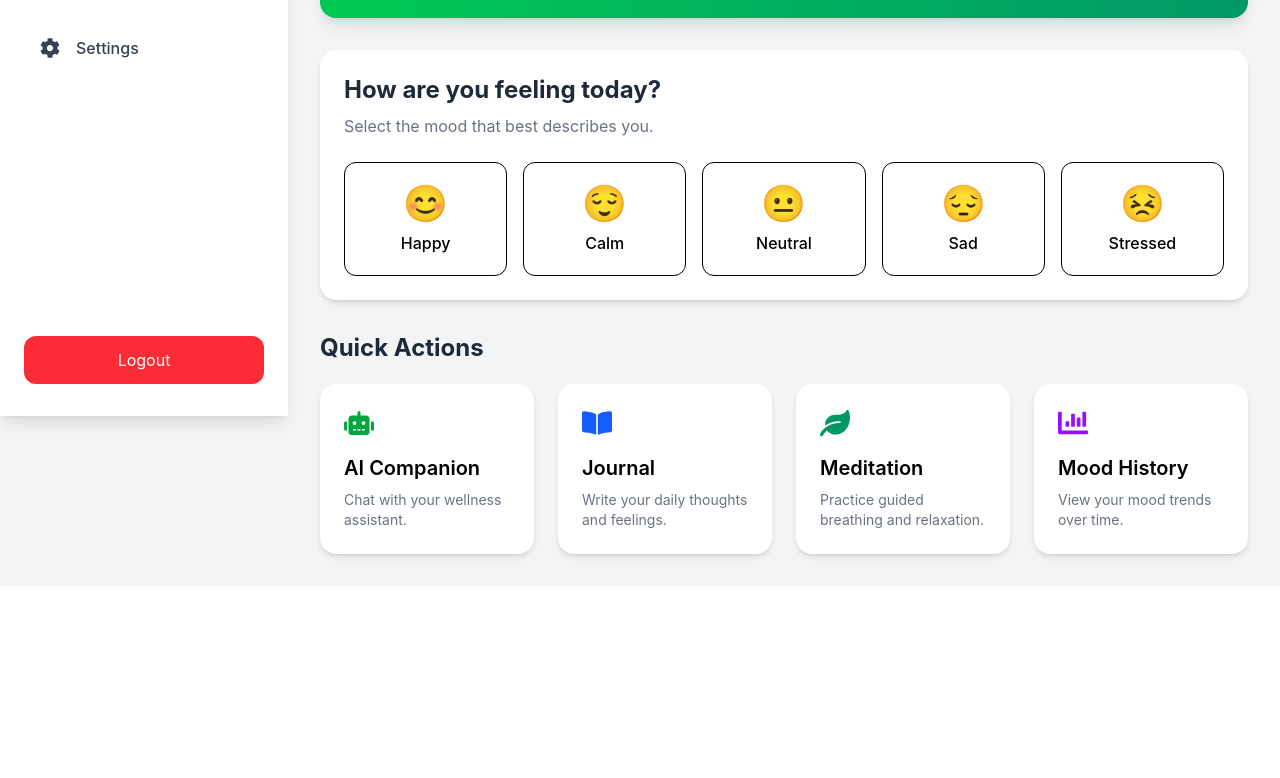
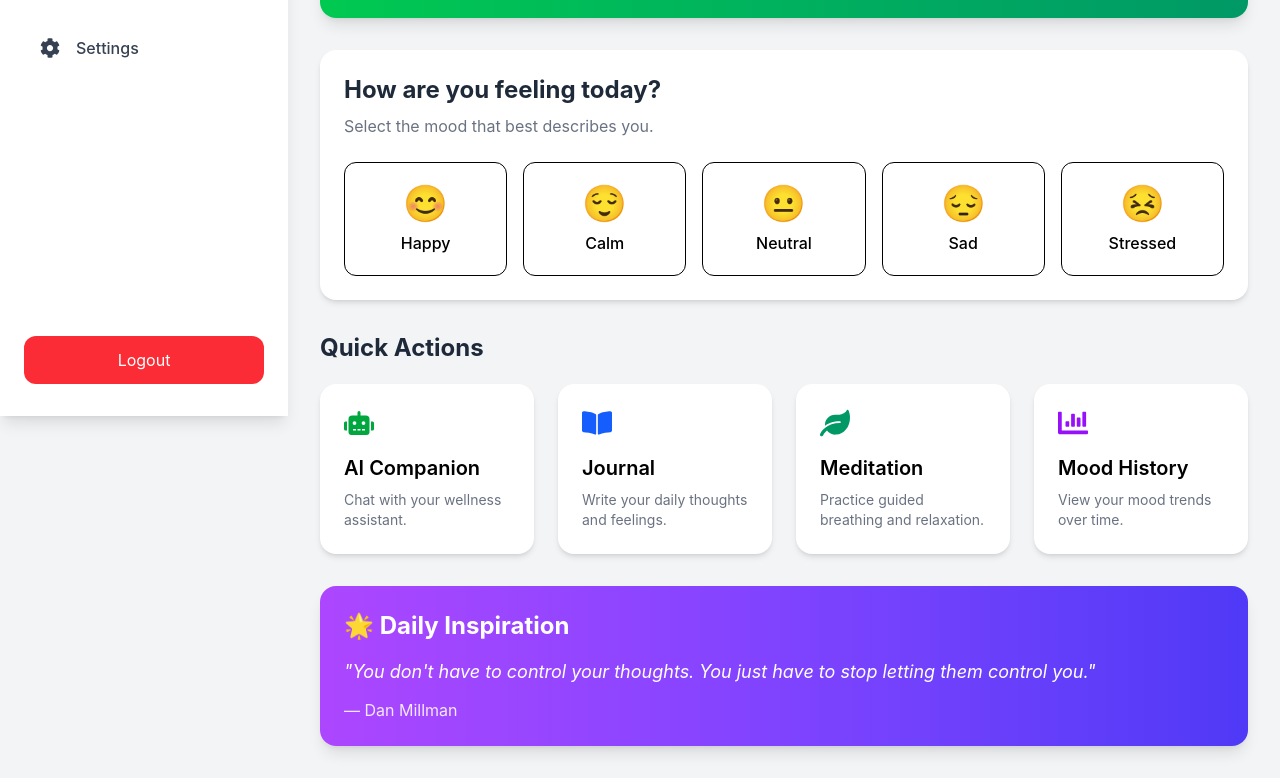
Before and after one commit to neha-gupta887/S-02-Mental-Health-Awareness-Campaign-for-First-Year-Students, a React (Vite) app: page /dashboard in a window 1280 px wide. Shown: the part 384-1162 px from the top of the page. Before the commit the page ends 970 px from the top, so only its background shows below. Built offline with nearby package versions, Linux system fonts and the light colour scheme.

Commit message:
Add daily inspiration section to dashboard

```diff
--- a/src/components/dashboard/QuoteCard.jsx
+++ b/src/components/dashboard/QuoteCard.jsx
@@ -0,0 +1,20 @@
+function QuoteCard() {
+  return (
+    <div className="mt-8 bg-gradient-to-r from-purple-500 to-indigo-600 rounded-2xl p-6 text-white shadow-lg">
+      <h2 className="text-2xl font-bold">
+        🌟 Daily Inspiration
+      </h2>
+
+      <p className="mt-4 text-lg italic">
+        "You don't have to control your thoughts. You just have to stop letting
+        them control you."
+      </p>
+
+      <p className="mt-3 text-purple-100">
+        — Dan Millman
+      </p>
+    </div>
+  );
+}
+
+export default QuoteCard;
--- a/src/pages/Dashboard.jsx
+++ b/src/pages/Dashboard.jsx
@@ -3,7 +3,7 @@ import Topbar from "../components/dashboard/Topbar";
 import WelcomeCard from "../components/dashboard/WelcomeCard";
 import MoodSection from "../components/dashboard/MoodSection";
 import QuickActions from "../components/dashboard/QuickActions";
-
+import QuoteCard from "../components/dashboard/QuoteCard";
 function Dashboard() {
   return (
     <div className="min-h-screen bg-gray-100">
@@ -25,6 +25,7 @@ function Dashboard() {
 
         {/* Quick Actions */}
         <QuickActions />
+        <QuoteCard />
       </div>
     </div>
   );
```
